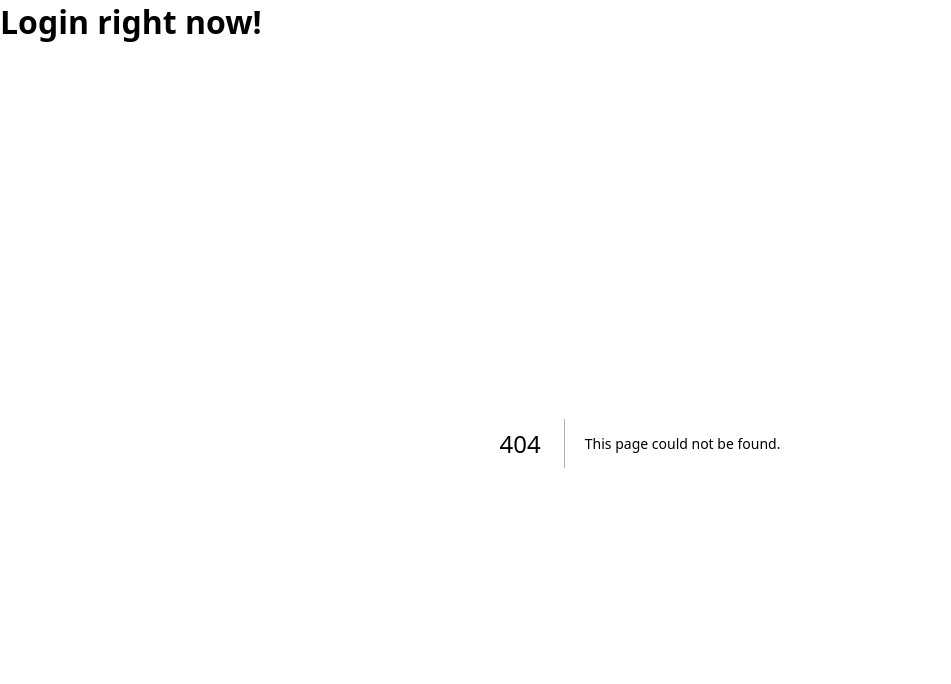
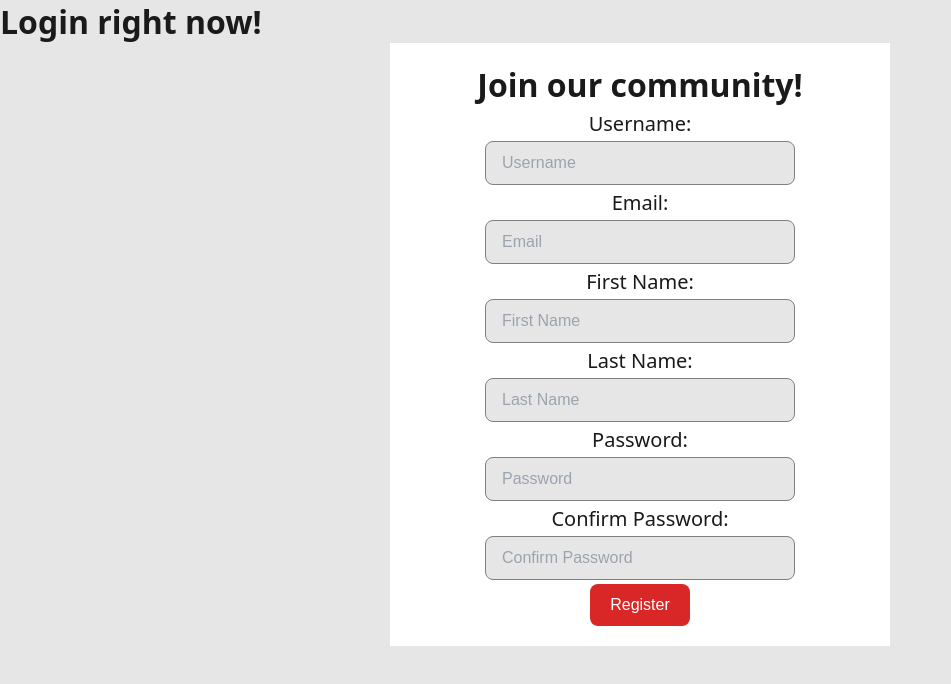
Before and after one commit to ArtashesSoghomonyan/mole, a Next.js app in the folder frontend/: page /register in a window 1280 px wide. Before the commit this address had no page. Shown: the top 684 px of the page, without its empty margins (0-951 px from the left). Built offline with nearby package versions, Linux system fonts and the light colour scheme.

Commit message:
feat: next.js registration prototype

```diff
--- a/frontend/src/app/globals.css
+++ b/frontend/src/app/globals.css
@@ -10,16 +10,16 @@
   --size-8: 100px;
   --size-9: 160px;
   --size-10: 240px;
-  --primary-10: hsl(0, 50%, 10%);
-  --primary-30: hsl(0, 50%, 30%);
-  --primary-50: hsl(0, 50%, 50%);
-  --primary-70: hsl(0, 50%, 70%);
-  --primary-90: hsl(0, 50%, 90%);
-  --secondary-10: hsl(330, 10%, 10%);
-  --secondary-30: hsl(330, 10%, 30%);
-  --secondary-50: hsl(330, 10%, 50%);
-  --secondary-70: hsl(330, 10%, 70%);
-  --secondary-90: hsl(330, 10%, 90%);
+  --primary-10: hsl(0, 70%, 10%);
+  --primary-30: hsl(0, 70%, 30%);
+  --primary-50: hsl(0, 70%, 50%);
+  --primary-70: hsl(0, 70%, 70%);
+  --primary-90: hsl(0, 70%, 90%);
+  --secondary-10: hsl(330, 50%, 10%);
+  --secondary-30: hsl(330, 50%, 30%);
+  --secondary-50: hsl(330, 50%, 50%);
+  --secondary-70: hsl(330, 50%, 70%);
+  --secondary-90: hsl(330, 50%, 90%);
 }
 
 @media (prefers-color-scheme: dark) {
@@ -29,6 +29,7 @@
     --color-3: hsl(0, 0%, 50%);
     --color-4: hsl(0, 0%, 70%);
     --color-5: hsl(0, 0%, 90%);
+    --theme: black;
     --app-bg: var(--color-1);
     --app-surface: var(--color-2);
     --app-text: var(--color-5);
@@ -44,6 +45,7 @@
     --color-3: hsl(0, 0%, 50%);
     --color-4: hsl(0, 0%, 30%);
     --color-5: hsl(0, 0%, 10%);
+    --theme: white;
     --app-bg: var(--color-1);
     --app-surface: #ffffff;
     --app-text: var(--color-5);
@@ -93,3 +95,71 @@ body {
   color: var(--app-text);
   min-height: 100vh;
 }
+
+/* UI elements */
+
+input[type="text"],
+input[type="email"],
+input[type="password"] {
+  width: 310px;
+  padding: var(--size-2) var(--size-3);
+  font-size: var(--size-3);
+  border: 1px solid var(--color-3);
+  border-radius: var(--size-1);
+  background-color: var(--color-1);
+  color: var(--color-5);
+  outline: none;
+  transition: border-color 0.2s ease, box-shadow 0.2s ease;
+}
+
+
+input[type="text"]::placeholder,
+input[type="email"]::placeholder,
+input[type="password"]::placeholder {
+  color: #9ca3af;
+}
+
+input[type="text"]:focus,
+input[type="email"]:focus,
+input[type="password"]:focus {
+  border-color: var(--secondary-50);
+  box-shadow: 0 0 0 3px var(--secondary-70);
+}
+
+.btn {
+  padding: var(--size-2) var(--size-4);
+  font-size: var(--size-3);
+  font-weight: 500;
+  border-radius: var(--size-1);
+  cursor: pointer;
+  transition: all 0.2s ease;
+}
+
+.btn-filled {
+  background-color: var(--primary-50);
+  color: var(--theme);
+  border: 0;
+}
+
+.btn-filled:hover {
+  background-color: var(--primary-30);
+}
+
+.btn-filled:active {
+  transform: translateY(1px);
+}
+
+.btn-outlined {
+  background-color: transparent;
+  color: var(--color-5);
+  border: var(--size-0) solid var(--primary-50);
+}
+
+.btn-outlined:hover {
+  background-color: var(--primary-70);
+  border-color: var(--primary-70);
+}
+
+.btn-outlined:active {
+  transform: translateY(1px);
+}
--- /dev/null
+++ b/frontend/src/app/register/page.tsx
@@ -0,0 +1,196 @@
+"use client";
+
+import { useState } from "react";
+import axios from "axios";
+import "./style.css";
+
+type FormValues = {
+  username: string | null
+  email: string | null
+  firstName: string | null
+  lastName: string | null
+  password1: string | null
+  password2: string | null
+}
+
+const RegisterPage = () => {
+  const [finalError, setFinalError] = useState<boolean>(false);
+
+  const [errors, setErrors] = useState<FormValues>({
+    username: null,
+    email: null,
+    firstName: null,
+    lastName: null,
+    password1: null,
+    password2: null,
+  });
+
+  const [formData, setFormData] = useState<FormValues>({
+    username: "",
+    email: "",
+    firstName: "",
+    lastName: "",
+    password1: "",
+    password2: "",
+  });
+
+  const handleSubmit = async (e: React.FormEvent<HTMLFormElement>) => {
+    e.preventDefault();
+
+    Object.values(errors).forEach(item => {
+      if (item !== null) return;
+    })
+
+    try {
+      const response = await axios.post("http://localhost:8000/api/users/register/", {
+        email: formData.email,
+        username: formData.username,
+        first_name: formData.firstName,
+        last_name: formData.lastName,
+        password: formData.password1,
+      });
+      alert("Success!!!!!!")
+    } catch (error) {
+      if (axios.isAxiosError(error)) {
+        setFinalError(true);
+      }
+    }
+
+  }
+
+  const validateUsername = (username: string) => {
+    setFormData({...formData, username: username});
+
+    if (!(username.length >= 1 && username.length <= 50)) {
+      setErrors({...errors, username: "Username can have less than 50 characters."});
+    } else if (!/^[a-z_]+$/.test(username)) {
+      setErrors({...errors, username: "Username can only contain english letters and underscores"});
+    } else {
+      setErrors({...errors, username: null});
+    }
+  };
+
+  const validateEmail = (email: string) => {
+    setFormData({...formData, email: email});
+
+    if (!/^[^\s@]+@[^\s@]+\.[^\s@]+$/.test(email)) {
+      setErrors({...errors, email: "Please enter a valid email."});
+    } else {
+      setErrors({...errors, email: null});
+    }
+  }
+
+  const validateFirstName = (firstName: string) => {
+    setFormData({...formData, firstName: firstName});
+
+    if (!/^\p{L}+$/u.test(firstName)) {
+      setErrors({...errors, firstName: "First name can only contain letters."});
+    } else {
+      setErrors({...errors, firstName: null});
+    }
+  }
+
+  const validateLastName = (lastName: string) => {
+    setFormData({...formData, lastName: lastName});
+
+    if (!/^\p{L}+$/u.test(lastName)) {
+      setErrors({...errors, lastName: "Last name can only contain letters."});
+    } else {
+      setErrors({...errors, lastName: null});
+    }
+  }
+
+  const validatePassword1 = (password1: string) => {
+    setFormData({...formData, password1: password1});
+
+    if (password1.length <= 7) {
+      setErrors({...errors, password1: "Password is too short, it should be at least 8 characters."});
+    } else if (/^\d+$/.test(password1)) {
+      setErrors({...errors, password1: "Password cannot be entirely numeric."});
+    } else if ([formData.username, formData.firstName, formData.lastName, formData.email]
+      .some(v => password1.toLowerCase().includes(v.toLowerCase()))) {
+      setErrors({...errors, password1: "Password is too similar to your personal information."})
+    } else {
+      setErrors({...errors, password1: null});
+    }
+  }
+
+  const validatePassword2 = (password2: string) => {
+    setFormData({...formData, password2: password2});
+
+    if (password2 !== formData.password1) {
+      setErrors({...errors, password2: "Passwords don't match"});
+    } else {
+      setErrors({...errors, password2: null});
+    }
+  }
+
+  return <>
+    <form onSubmit={handleSubmit} className="registration-form">
+      <h1>Join our community!</h1>
+      {finalError && <h2 className="error">Something went wrong try again.</h2>}
+      <label htmlFor="username">Username: </label>
+      {errors.username && <p className="error">{errors.username}</p>}
+      <input
+        type="text"
+        name="username"
+        maxLength={50}
+        onChange={e => validateUsername(e.target.value.trim())}
+        placeholder="Username"
+        required
+        />
+      <label htmlFor="email">Email: </label>
+      {errors.email && <p className="error">{errors.email}</p>}
+      <input
+        type="email"
+        name="email"
+        onChange={e => validateEmail(e.target.value.trim())}
+        placeholder="Email"
+        required
+        />
+      <label htmlFor="first_name">First Name: </label>
+      {errors.firstName && <p className="error">{errors.firstName}</p>}
+      <input
+        type="text"
+        name="first_name"
+        maxLength={30}
+        onChange={e => validateFirstName(e.target.value.trim())}
+        placeholder="First Name"
+        required
+        />
+      <label htmlFor="last_name">Last Name: </label>
+      {errors.lastName && <p className="error">{errors.lastName}</p>}
+      <input
+        type="text"
+        name="last_name"
+        maxLength={30}
+        onChange={e => validateLastName(e.target.value.trim())}
+        placeholder="Last Name"
+        required
+        />
+      <label htmlFor="password1">Password: </label>
+      {errors.password1 && <p className="error">{errors.password1}</p>}
+      <input
+        type="password"
+        name="password1"
+        minLength={8}
+        onChange={e => validatePassword1(e.target.value.trim())}
+        placeholder="Password"
+        required
+        />
+      <label htmlFor="password2">Confirm Password: </label>
+      {errors.password2 && <p className="error">{errors.password2}</p>}
+      <input
+        type="password"
+        name="password2"
+        minLength={8}
+        onChange={e => validatePassword2(e.target.value.trim())}
+        placeholder="Confirm Password"
+        required
+        />
+      <input type="submit" value="Register" className="btn btn-filled" />
+    </form>
+  </>;
+}
+
+export default RegisterPage;
--- /dev/null
+++ b/frontend/src/app/register/style.css
@@ -0,0 +1,25 @@
+.registration-form {
+  background-color: var(--theme);
+  padding: var(--size-4);
+  margin: 0 auto;
+  display: flex;
+  flex-direction: column;
+  width: 500px;
+  align-items: center;
+  gap: var(--size-0);
+  user-select: none;
+}
+
+@media (max-width: 600px) {
+  .registration-form {
+    width: 90%;
+  }
+}
+
+.registration-form label {
+  font-size: var(--size-4);
+}
+
+.registration-form .error {
+  color: red;
+}
--- a/frontend/src/context/AuthContext.tsx
+++ b/frontend/src/context/AuthContext.tsx
@@ -13,7 +13,7 @@ interface AuthContextType {
   user: User | null;
   loading: boolean;
   login: (credentials: LoginCredentials) => Promise<void>;
-  logout: () => void;
+  logout: () => Promise<void>;
 }
 
 const AuthContext = createContext<AuthContextType | undefined>(undefined);
@@ -22,11 +22,26 @@ export const AuthProvider: React.FC<{ children: React.ReactNode }> = ({ children
   const [user, setUser] = useState<User | null>(null);
   const [loading, setLoading] = useState<boolean>(true);
 
-  const logout = useCallback(() => {
-    localStorage.removeItem("accessToken");
-    localStorage.removeItem("refreshToken");
-    setUser(null);
-    setLoading(false);
+  const logout = useCallback(async () => {
+    setLoading(true);
+    const token = localStorage.getItem("accessToken");
+
+    try {
+      if (token) {
+        await axios.post(
+          "http://localhost:8000/api/users/logout/",
+          {},
+          { headers: { Authorization: `Bearer ${token}` } }
+        );
+      }
+    } catch (error) {
+      console.error("Something went wrong with logout", error);
+    } finally {
+      localStorage.removeItem("accessToken");
+      localStorage.removeItem("refreshToken");
+      setUser(null);
+      setLoading(false);
+    }
   }, []);
 
   const fetchUser = useCallback(async (token: string) => {
@@ -37,11 +52,10 @@ export const AuthProvider: React.FC<{ children: React.ReactNode }> = ({ children
       setUser(response.data);
     } catch (error) {
       console.error("Failed to fetch user:", error);
-      logout();
     } finally {
       setLoading(false);
     }
-  }, [logout]);
+  }, []);
 
   useEffect(() => {
     void Promise.resolve().then(async () => {
```
Also changed, not shown: 1 other file (tests, documents, lock files or other folders).
